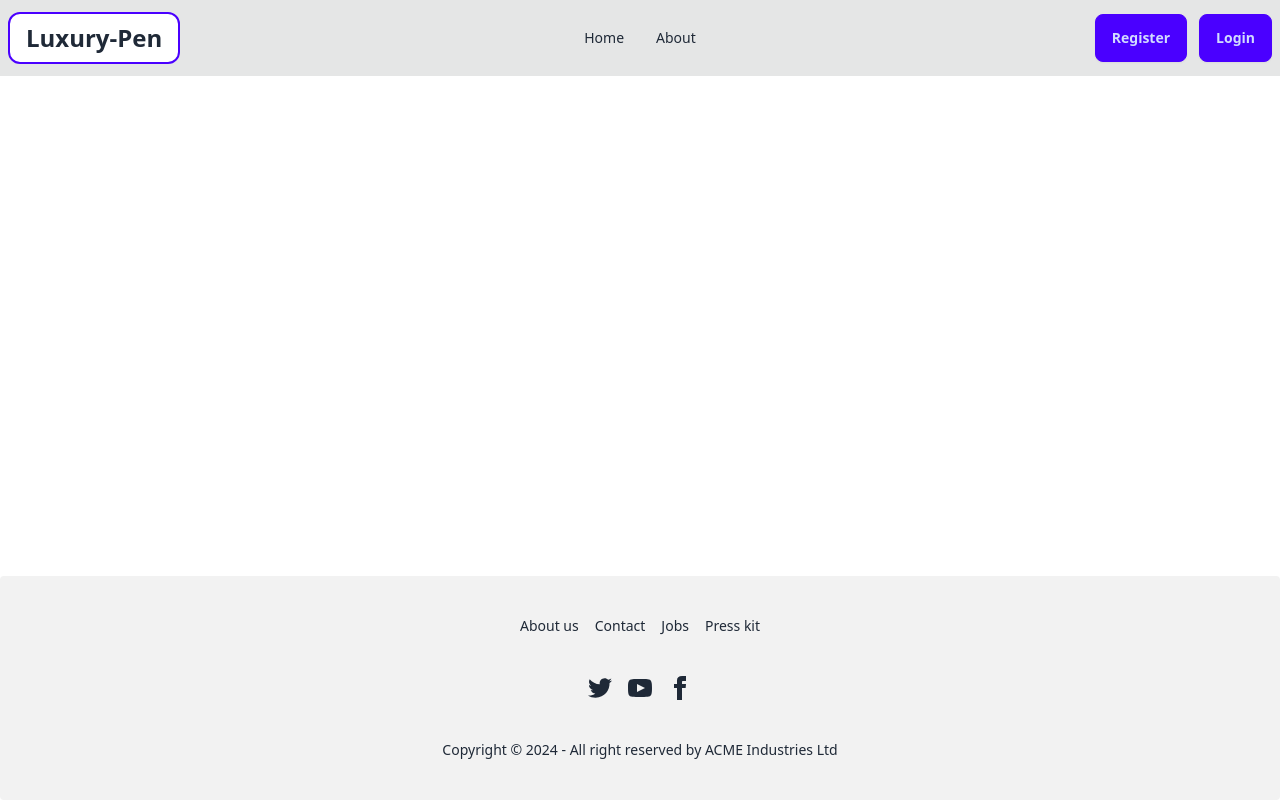
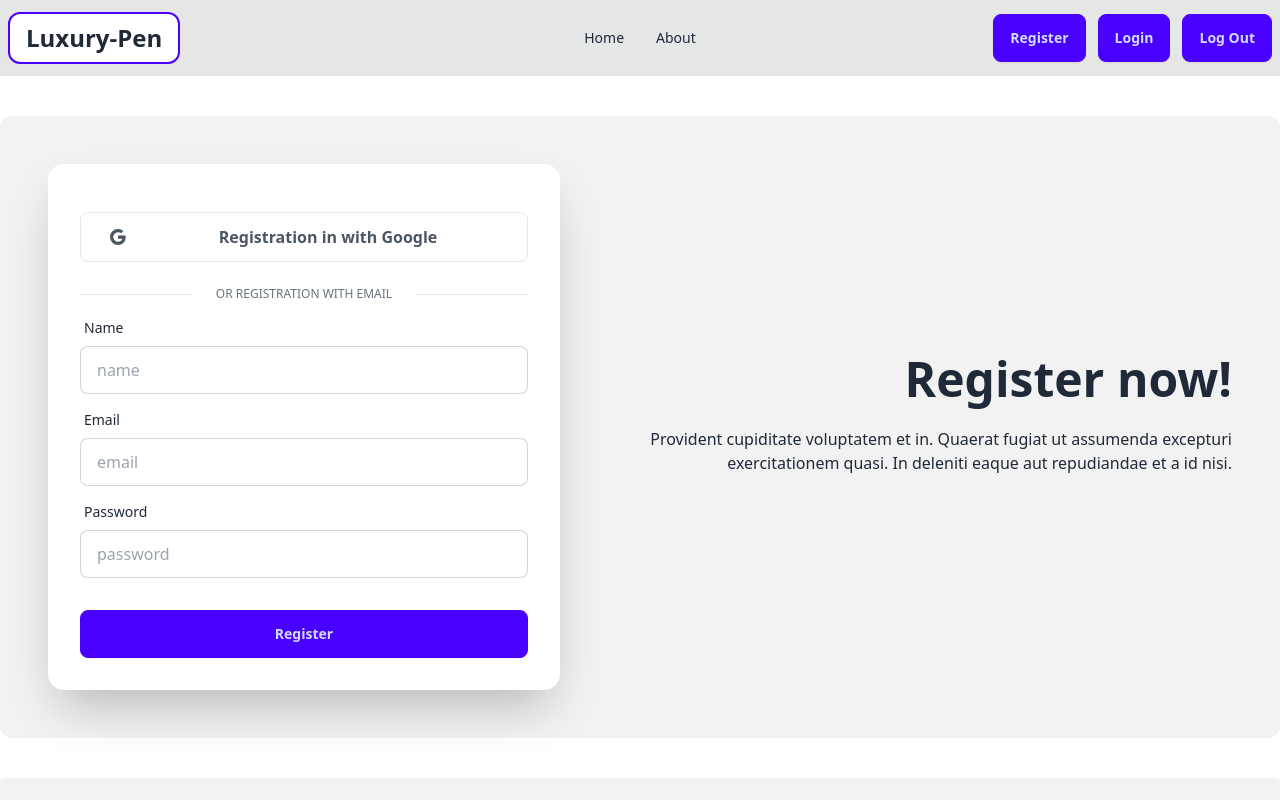
Before and after one commit to Shuvankor-Hazra/job-task-ass-10-client, a React (Vite) app: page /register in a window 1280 px wide. Shown: the top 800 px of the page. Built offline with nearby package versions, Linux system fonts and the light colour scheme; no server answers.

Commit message:
register page added

```diff
--- a/package.json
+++ b/package.json
@@ -16,6 +16,7 @@
     "match-sorter": "^6.3.4",
     "react": "^18.3.1",
     "react-dom": "^18.3.1",
+    "react-hot-toast": "^2.4.1",
     "react-icons": "^5.3.0",
     "react-router-dom": "^6.26.0",
     "sort-by": "^1.2.0"
--- a/src/components/Product/Product.jsx
+++ b/src/components/Product/Product.jsx
@@ -10,9 +10,9 @@ const Product = ({ pen }) => {
                 </figure>
                 <div className="flex flex-col gap-2">
                     <h2 className="text-2xl font-bold mt-3">{name}</h2>
-                    <h2 className="text-xl font-bold">Brand: {brand}</h2>
                     <p className='min-h-8'>{desc}</p>
                     <div className='font-semibold'>
+                        <p>Brand: {brand}</p>
                         <p>Price: $ {price}</p>
                         <p>Category: {category}</p>
                         <p>Ratings: {ratings}</p>
--- a/src/components/Products/Products.jsx
+++ b/src/components/Products/Products.jsx
@@ -15,18 +15,18 @@ const Products = () => {
     const { data: pens, isLoading } = useQuery({
         queryKey: ['pens'],
         queryFn: async () => {
-            const res = await axiosCommon.get('/pens')
+            const res = await axiosCommon.get(`/pens?page=${currentPage}&size=${itemsPerPage}&filter=${filter}&sort=${sort}`)
             return res.data;
         }
     })
 
-    useEffect(() => {
-        getData();
-    }, [currentPage, filter, itemsPerPage, sort])
-    const getData = async () => {
-        const { data } = await axiosCommon.get(`/all-pens?page=${currentPage}&size=${itemsPerPage}&filter=${filter}&sort=${sort}`)
-        setBooks(data);
-    }
+    // useEffect(() => {
+    //     getData();
+    // }, [currentPage, filter, itemsPerPage, sort])
+    // const getData = async () => {
+    //     const { data } = await axiosCommon.get(`/all-pens?page=${currentPage}&size=${itemsPerPage}&filter=${filter}&sort=${sort}`)
+    //     setBooks(data);
+    // }
 
     useEffect(() => {
         const getCount = async () => {
--- a/src/firebase/firebase.config.js
+++ b/src/firebase/firebase.config.js
@@ -14,4 +14,5 @@ const firebaseConfig = {
 };
 
 // Initialize Firebase
-export const app = initializeApp(firebaseConfig);
+ const app = initializeApp(firebaseConfig);
+ export default app;
--- a/src/main.jsx
+++ b/src/main.jsx
@@ -4,8 +4,10 @@ import {
 } from '@tanstack/react-query';
 import { StrictMode } from 'react';
 import { createRoot } from 'react-dom/client';
+import { Toaster } from 'react-hot-toast';
 import { RouterProvider } from "react-router-dom";
 import './index.css';
+import AuthProvider from './provider/AuthProvider.jsx';
 import { router } from './routes/Routes.jsx';
 
 const queryClient = new QueryClient()
@@ -13,7 +15,10 @@ const queryClient = new QueryClient()
 createRoot(document.getElementById('root')).render(
   <StrictMode>
     <QueryClientProvider client={queryClient}>
-      <RouterProvider router={router} />
+      <AuthProvider>
+        <RouterProvider router={router} />
+        <Toaster />
+      </AuthProvider>
     </QueryClientProvider>
   </StrictMode>,
 )
--- a/src/pages/Register/Register.jsx
+++ b/src/pages/Register/Register.jsx
@@ -1,10 +1,119 @@
-import React from 'react';
+import React, { useContext, useEffect } from 'react';
+import toast from 'react-hot-toast';
+import { BsGoogle } from 'react-icons/bs';
+import { useLocation, useNavigate } from 'react-router-dom';
+import { AuthContext } from '../../provider/AuthProvider';
 
 const Register = () => {
+
+    const navigate = useNavigate();
+    const {
+        user,
+        setUser,
+        createUser,
+        signInWithGoogle,
+        updateUserProfile,
+        loading,
+    } = useContext(AuthContext);
+    const location = useLocation();
+    useEffect(() => {
+        if (user) {
+            navigate('/')
+        }
+    }, [navigate, user])
+    const from = location.state || '/';
+
+    // Google Sign up
+    const handleGoogleSignIn = async () => {
+        try {
+            await signInWithGoogle()
+            toast.success('Google sign up successful')
+            navigate(from, { replace: true })
+        } catch (err) {
+            console.log(err.message)
+            toast.error(err?.message)
+        }
+    }
+
+    // Sign Up
+    const handleSignUp = async (e) => {
+        e.preventDefault();
+        const form = e.target;
+        const email = form.email.value;
+        const name = form.name.value;
+        const pass = form.pass.value;
+        console.log({ email, name, pass });
+        try {
+            const result = await createUser(email, pass)
+            console.log(result);
+            await updateUserProfile(name)
+            navigate(from, { replace: true })
+            toast.success('Sign up successful')
+        } catch (err) {
+            console.log(err.message)
+            toast.error(err?.message)
+        }
+    }
+
     return (
-        <div>
+        <>
+            <div className="my-10 bg-base-200 p-8 rounded-xl">
+                <div className="hero-content flex-col lg:flex-row-reverse gap-6">
+                    <div className="text-center lg:text-right">
+                        <h1 className="text-5xl font-bold">Register now!</h1>
+                        <p className="py-6">
+                            Provident cupiditate voluptatem et in. Quaerat fugiat ut assumenda excepturi exercitationem
+                            quasi. In deleniti eaque aut repudiandae et a id nisi.
+                        </p>
+                    </div>
+                    <div className="card bg-base-100 w-full max-w-lg shrink-0 shadow-2xl">
+                        <form className="card-body">
+                            <div onClick={handleGoogleSignIn} className='flex cursor-pointer items-center justify-center mt-4 text-gray-600 transition-colors duration-300 transform border rounded-lg   hover:bg-gray-50 '>
+                                <div className='px-4 py-2'>
+                                    <BsGoogle />
+                                </div>
 
-        </div>
+                                <span className='w-5/6 px-4 py-3 font-bold text-center'>
+                                    Registration in with Google
+                                </span>
+                            </div>
+                            <div className='flex items-center justify-between mt-4'>
+                                <span className='w-1/5 border-b  lg:w-1/4'></span>
+
+                                <div className='text-xs text-center text-gray-500 uppercase  hover:underline'>
+                                    or Registration with email
+                                </div>
+
+                                <span className='w-1/5 border-b dark:border-gray-400 lg:w-1/4'></span>
+                            </div>
+                            <div className="form-control">
+                                <label className="label">
+                                    <span className="label-text">Name</span>
+                                </label>
+                                <input name='name' type="text" placeholder="name" className="input input-bordered" required />
+                            </div>
+
+                            <div className="form-control">
+                                <label className="label">
+                                    <span className="label-text">Email</span>
+                                </label>
+                                <input name='email' type="email" placeholder="email" className="input input-bordered" required />
+                            </div>
+
+                            <div className="form-control">
+                                <label className="label">
+                                    <span className="label-text">Password</span>
+                                </label>
+                                <input name='pass' type="password" placeholder="password" className="input input-bordered" required />
+                            </div>
+                            <div className="form-control mt-6">
+                                <button onClick={handleSignUp} className="btn btn-primary">Register</button>
+                            </div>
+                        </form>
+                    </div>
+                </div>
+            </div>
+        </>
     );
 };
 
--- a/src/provider/AuthProvider.jsx
+++ b/src/provider/AuthProvider.jsx
@@ -10,7 +10,7 @@ import {
   signOut,
   updateProfile,
 } from 'firebase/auth'
-import { app } from '../firebase/firebase.config'
+import app from '../firebase/firebase.config'
 
 export const AuthContext = createContext(null)
 const auth = getAuth(app)
@@ -20,14 +20,14 @@ const AuthProvider = ({ children }) => {
   const [user, setUser] = useState(null)
   const [loading, setLoading] = useState(true)
 
-  const createUser = (email, password) => {
+  const createUser = (email, pass) => {
     setLoading(true)
-    return createUserWithEmailAndPassword(auth, email, password)
+    return createUserWithEmailAndPassword(auth, email, pass)
   }
 
-  const signIn = (email, password) => {
+  const signIn = (email, pass) => {
     setLoading(true)
-    return signInWithEmailAndPassword(auth, email, password)
+    return signInWithEmailAndPassword(auth, email, pass)
   }
 
   const signInWithGoogle = () => {
@@ -40,10 +40,9 @@ const AuthProvider = ({ children }) => {
     return signOut(auth)
   }
 
-  const updateUserProfile = (name, photo) => {
+  const updateUserProfile = (name) => {
     return updateProfile(auth.currentUser, {
-      displayName: name,
-      photoURL: photo,
+      displayName: name
     })
   }
 
--- a/src/shared/Footer.jsx
+++ b/src/shared/Footer.jsx
@@ -48,7 +48,7 @@ const Footer = () => {
                     </div>
                 </nav>
                 <aside>
-                    <p>Copyright © {new Date().getFullYear()} - All right reserved by ACME Industries Ltd</p>
+                    <p>Copyright © {new Date().getFullYear()} - All right reserved by Luxury Pen</p>
                 </aside>
             </footer>
         </div>
--- a/src/shared/Navbar.jsx
+++ b/src/shared/Navbar.jsx
@@ -1,7 +1,10 @@
-import React from 'react';
+import React, { useContext } from 'react';
 import { Link, NavLink } from 'react-router-dom';
+import { AuthContext } from '../provider/AuthProvider';
 
 const Navbar = () => {
+    const { user, logOut } = useContext(AuthContext);
+
     const navItems = <>
         <li><NavLink to='/'>Home</NavLink></li>
         <li><NavLink to='/about'>About</NavLink></li>
@@ -41,6 +44,7 @@ const Navbar = () => {
                 <div className="navbar-end gap-3">
                     <Link to={'/register'} className="btn btn-primary">Register</Link>
                     <Link to={'/login'} className="btn btn-primary">Login</Link>
+                    <Link onClick={logOut} className="btn btn-primary">Log Out</Link>
                 </div>
             </div>
         </div>
```
Also changed, not shown: src/pages/Login/Login.jsx (+21 -5 lines), 1 other file (tests, documents, lock files or other folders).
